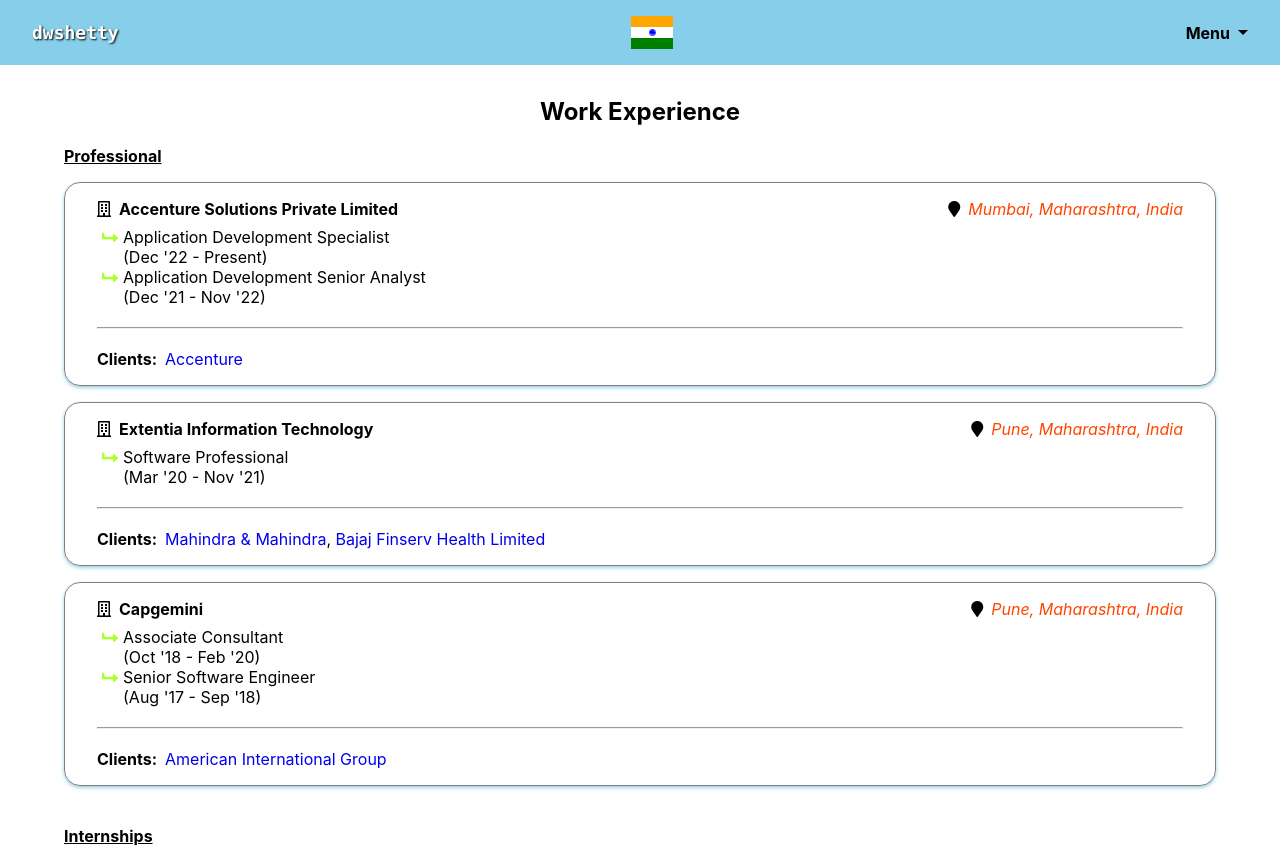
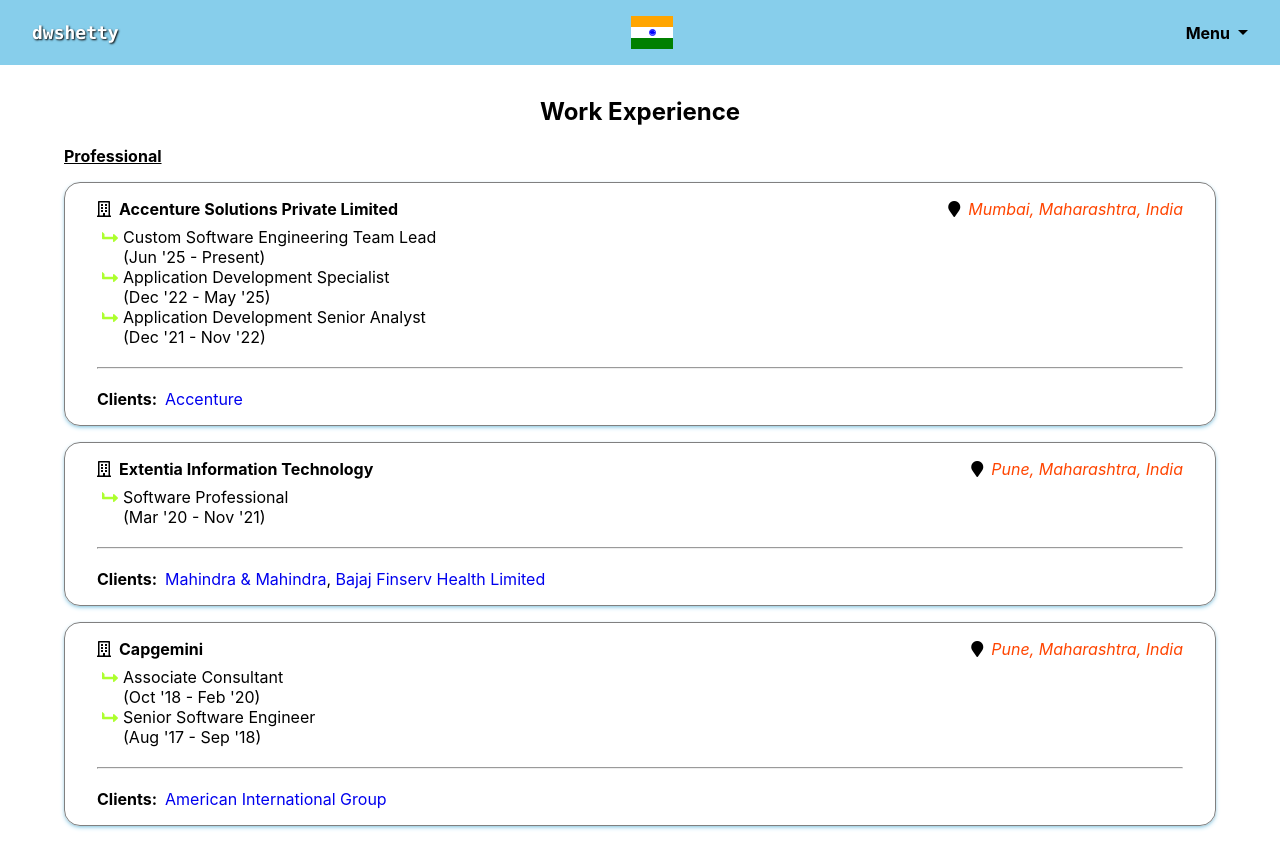
Before and after one commit to dwshetty/dwshetty.github.io, a React (Create React App) app: page /work in a window 1280 px wide. Shown: the top 848 px of the page. Built offline with nearby package versions, Linux system fonts and the light colour scheme.

Commit message:
updated Work

```diff
--- a/src/routes/Work/index.tsx
+++ b/src/routes/Work/index.tsx
@@ -64,10 +64,15 @@
     {
       clients: [{ name: "Accenture", url: "https://www.accenture.com/in-en" }],
       designations: [
+        "Custom Software Engineering Team Lead",
         "Application Development Specialist",
         "Application Development Senior Analyst"
       ],
-      durations: ["Dec '22 - Present", "Dec '21 - Nov '22"],
+      durations: [
+        "Jun '25 - Present",
+        "Dec '22 - May '25",
+        "Dec '21 - Nov '22"
+      ],
       location: "Mumbai, Maharashtra, India",
       name: "Accenture Solutions Private Limited"
     },
```
